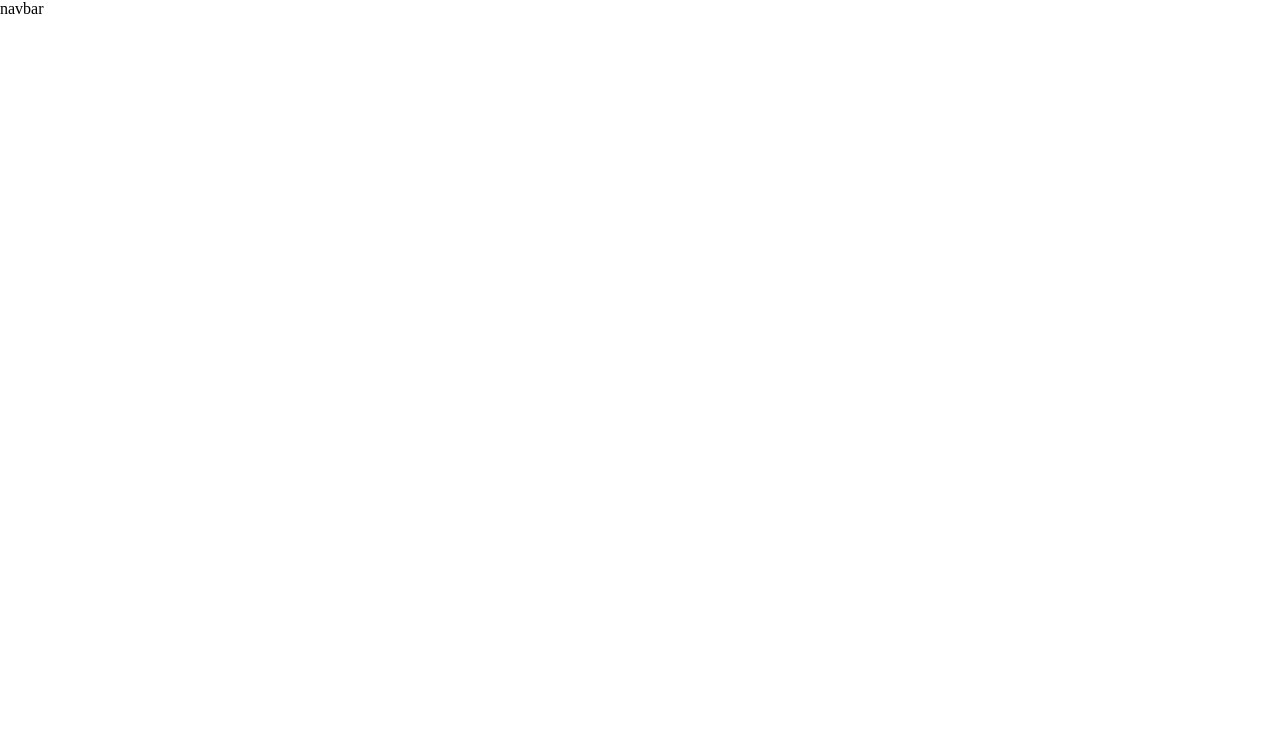
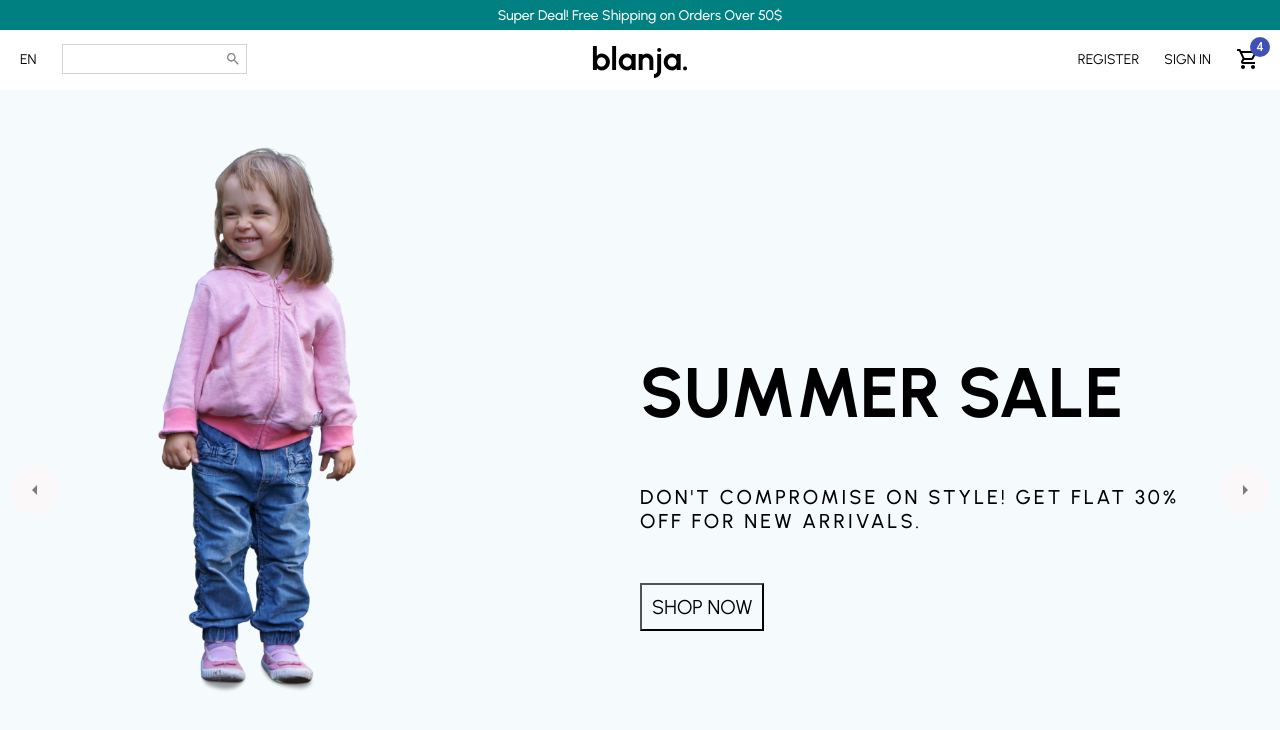
Before and after one commit to marizoo/e-commerce-app, a React (Create React App) app: page / in a window 1280 px wide. Shown: the top 730 px of the page. Built offline with nearby package versions, Linux system fonts and the light colour scheme.

Commit message:
created navbar and home page

```diff
--- a/package.json
+++ b/package.json
@@ -3,6 +3,8 @@
   "version": "0.1.0",
   "private": true,
   "dependencies": {
+    "@material-ui/core": "^4.12.3",
+    "@material-ui/icons": "^4.11.2",
     "@testing-library/jest-dom": "^5.11.4",
     "@testing-library/react": "^11.1.0",
     "@testing-library/user-event": "^12.1.10",
--- a/public/index.html
+++ b/public/index.html
@@ -11,6 +11,7 @@
   <style>
     * {
       margin: 0;
+      font-family: 'Urbanist', sans-serif;
     }
   </style>
   <title>React App</title>
--- /dev/null
+++ b/src/components/Announcement.jsx
@@ -0,0 +1,23 @@
+import React from 'react'
+import styled from 'styled-components'
+
+const Cont = styled.div`
+height: 30px;
+background-color: teal;
+color: white;
+display: flex;
+align-items: center;
+justify-content: center;
+font-size: 14px;
+font-weight: 500;
+`
+
+const Announcement = () => {
+    return (
+        <Cont>
+            Super Deal! Free Shipping on Orders Over 50$
+        </Cont>
+    )
+}
+
+export default Announcement
--- a/src/components/Navbar.jsx
+++ b/src/components/Navbar.jsx
@@ -1,10 +1,94 @@
+import { Badge } from '@material-ui/core'
+import { Search, ShoppingCartOutlined } from '@material-ui/icons'
 import React from 'react'
+import styled from 'styled-components'
+
+const Cont = styled.div`
+height: 60px;
+`
+
+const Wrapper = styled.div`
+padding: 10px 20px;
+display: flex;
+align-items: center;
+justify-content: space-between;
+`
+
+const Left = styled.div`
+flex: 1;
+display: flex;
+align-items: center;
+`
+
+const Language = styled.span`
+    font-size: 14px;
+    cursor: pointer;
+`
+
+const SearchCont = styled.div`
+border: 0.5px solid lightgray;
+display: flex;
+align-items: center;
+margin-left: 25px;
+padding: 5px;
+`
+
+const Input = styled.input`
+border: none;
+`
+
+const Center = styled.div`
+flex: 1;
+text-align: center;
+`
+
+const Logo = styled.h1`
+font-weight: bold;
+`
+
+const Right = styled.div`
+flex: 1;
+display: flex;
+align-items: center;
+justify-content: flex-end;
+`
+
+const MenuItem = styled.div`
+font-size: 14px;
+cursor: pointer;
+margin-left: 25px;
+`
 
 const Navbar = () => {
     return (
-        <div>
-            navbar
-        </div>
+        <Cont>
+            <Wrapper>
+                <Left>
+                    <Language>EN</Language>
+                    <SearchCont>
+                        <Input />
+                        <Search style={{ color:"gray", fontSize:16 }}/>
+                    </SearchCont>
+                </Left>
+                <Center>
+                    <Logo>blanja.</Logo>
+
+                </Center>
+                <Right>
+                    <MenuItem>
+                        REGISTER
+                    </MenuItem>
+                    <MenuItem>
+                        SIGN IN
+                    </MenuItem>
+                    <MenuItem>
+                        <Badge badgeContent={4} color="primary">
+                            <ShoppingCartOutlined />
+                        </Badge>
+                    </MenuItem>
+                </Right>
+            </Wrapper>
+        </Cont>
     )
 }
 
--- /dev/null
+++ b/src/components/Slider.jsx
@@ -0,0 +1,131 @@
+import React from 'react'
+import { ArrowLeftOutlined, ArrowRightOutlined } from '@material-ui/icons'
+import styled from 'styled-components'
+
+
+const Cont = styled.div`
+width: 100%;
+height: 100vh;
+display: flex;
+position: relative;
+overflow: hidden;
+`
+
+const Arrow = styled.div`
+width: 50px;
+height: 50px;
+background-color: #fff7f7;
+border-radius: 50%;
+display: flex;
+align-items: center;
+justify-content: center;
+position: absolute;
+top: 0;
+bottom: 0;
+left: ${props => props.direction === "left" && "10px"};
+right: ${props => props.direction === "right" && "10px"};
+margin: auto;
+cursor: pointer;
+opacity: 0.5;
+`
+
+const Wrapper = styled.div`
+height: 100%;
+display: flex;
+`
+
+const Slide = styled.div`
+width: 100vw;
+height: 100vh;
+display: flex;
+align-items: center;
+background-color: #${props => props.bg };
+`
+
+const ImgCont = styled.div`
+height: 100%;
+flex: 1;
+`
+
+const Img = styled.img`
+height: 70%;
+margin-left: 150px;
+margin-top: 50px;
+`
+
+const InfoCont = styled.div`
+flex: 1;
+padding: 50px;
+`
+
+const Title = styled.h1`
+font-size: 70px;
+`
+
+
+const Desc = styled.p`
+margin: 50px 0;
+font-size: 20px;
+font-weight: 500;
+letter-spacing: 3px;
+`
+
+
+const Button = styled.button`
+padding: 10px;
+font-size: 20px;
+background-color: transparent;
+cursor: pointer;
+`
+
+
+
+const Slider = () => {
+    return (
+        <Cont>
+            <Arrow direction="left">
+                <ArrowLeftOutlined />
+            </Arrow>
+            <Wrapper>
+                {/* SLIDE 1 */}
+                <Slide bg="f5fafd">
+                    <ImgCont>
+                        <Img src="./img/kid-girl.png" alt="a little girl smiling"/>
+                    </ImgCont>
+                    <InfoCont>
+                        <Title>SUMMER SALE</Title>
+                        <Desc>DON'T COMPROMISE ON STYLE! GET FLAT 30% OFF FOR NEW ARRIVALS.</Desc>
+                        <Button>SHOP NOW</Button>
+                    </InfoCont>
+                </Slide>
+                {/* SLIDE 2 */}
+                <Slide bg="fcf1ed">
+                    <ImgCont>
+                        <Img src="./img/kid-girl.png" alt="a little girl smiling"/>
+                    </ImgCont>
+                    <InfoCont>
+                        <Title>SUMMER SALE</Title>
+                        <Desc>DON'T COMPROMISE ON STYLE! GET FLAT 30% OFF FOR NEW ARRIVALS.</Desc>
+                        <Button>SHOP NOW</Button>
+                    </InfoCont>
+                </Slide>
+                {/* SLIDE 3 */}
+                <Slide bg="fbf0f4">
+                    <ImgCont>
+                        <Img src="./img/kid-girl.png" alt="a little girl smiling"/>
+                    </ImgCont>
+                    <InfoCont>
+                        <Title>SUMMER SALE</Title>
+                        <Desc>DON'T COMPROMISE ON STYLE! GET FLAT 30% OFF FOR NEW ARRIVALS.</Desc>
+                        <Button>SHOP NOW</Button>
+                    </InfoCont>
+                </Slide>
+            </Wrapper>
+            <Arrow direction="right">
+                <ArrowRightOutlined />
+            </Arrow>
+        </Cont>
+    )
+}
+
+export default Slider
--- a/src/pages/Home.jsx
+++ b/src/pages/Home.jsx
@@ -1,10 +1,14 @@
 import React from 'react'
+import Announcement from '../components/Announcement'
 import Navbar from '../components/Navbar'
+import Slider from '../components/Slider'
 
 const Home = () => {
     return (
         <div>
+            <Announcement />
             <Navbar />
+            <Slider />
         </div>
     )
 }
```
Also changed, not shown: public/img/kid-girl.png (added), 1 other file (tests, documents, lock files or other folders).
